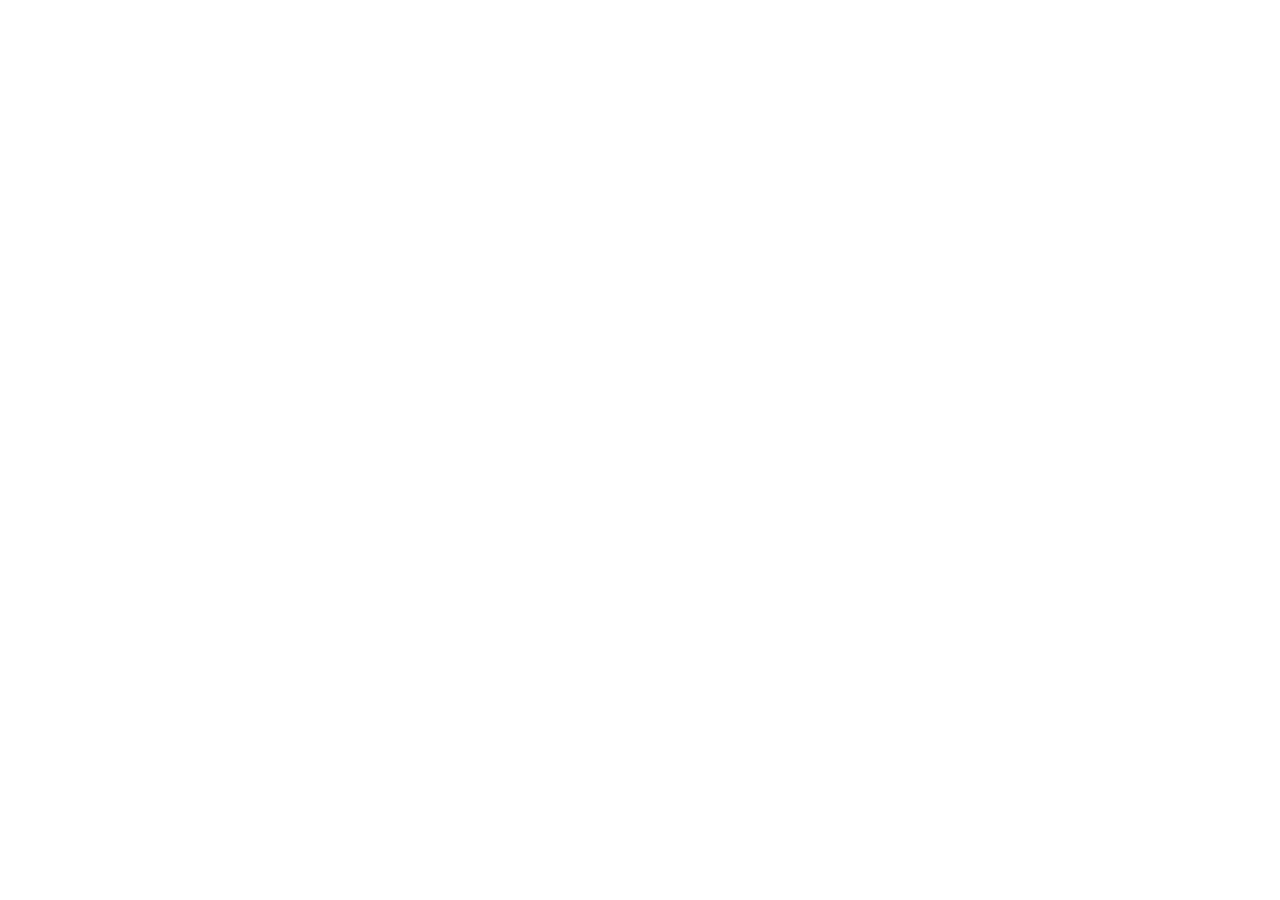
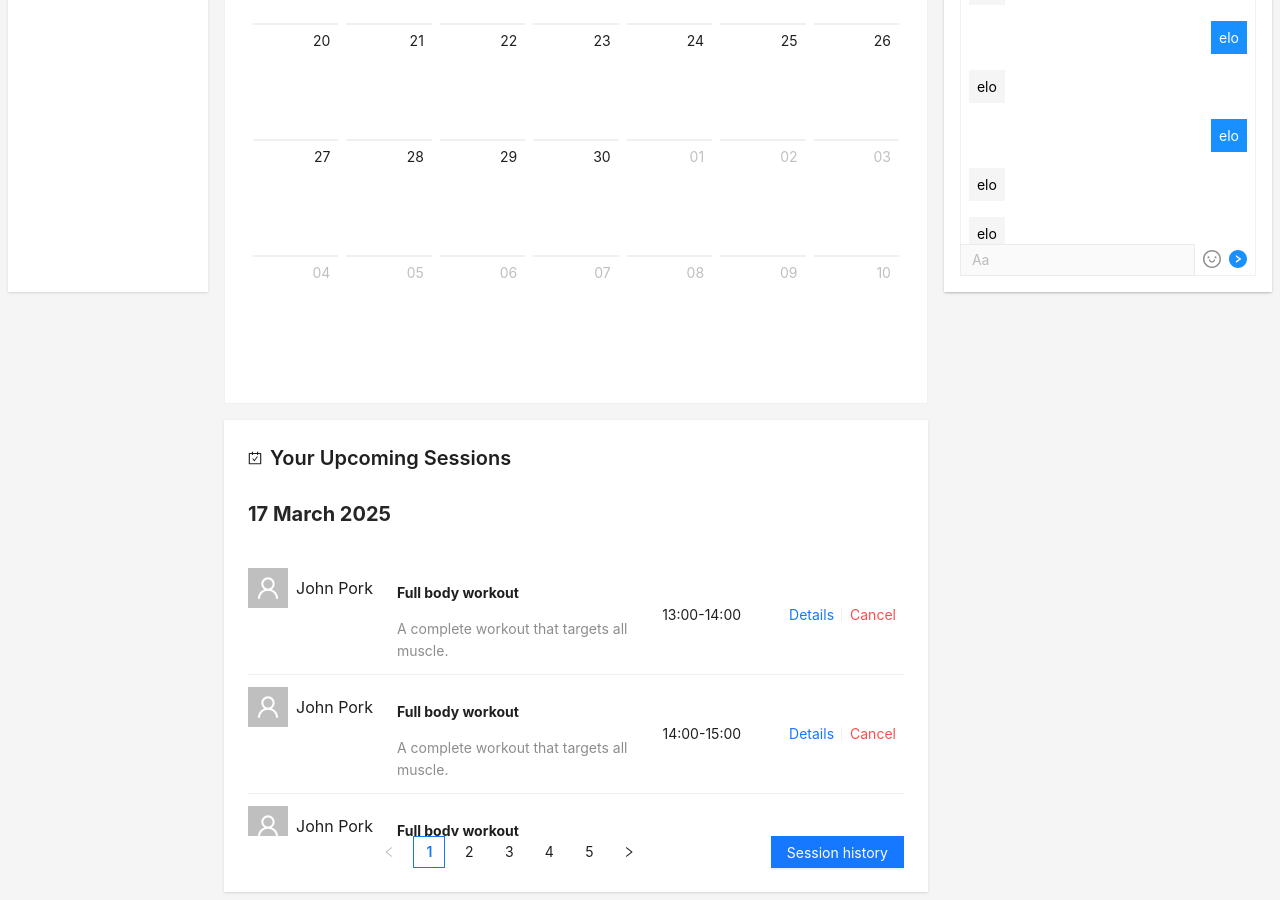
Before and after one commit to filip-stepien/gym-frontend, a React (Vite) app: page /sessions in a window 1280 px wide. Before the commit this address had no page. Shown: the part 500-1400 px from the top of the page. Before the commit the page ends 800 px from the top, so only its background shows below. Built offline with nearby package versions, Linux system fonts and the light colour scheme.

Commit message:
feat: add session page, not finished

```diff
--- a/src/Router.tsx
+++ b/src/Router.tsx
@@ -3,6 +3,7 @@ import { BrowserRouter, Routes, Route } from 'react-router';
 import { AuthenticatedLayout } from './layouts/AuthenticatedLayout';
 import { ClientDashboard } from './pages/ClientDashboard';
 import { ClientProgress } from './pages/ClientProgress';
+import { ClientSession } from './pages/ClientSession';
 
 export function Router() {
     return (
@@ -11,6 +12,7 @@ export function Router() {
                 <Route element={<AuthenticatedLayout renderChat />}>
                     <Route path='dashboard' element={<ClientDashboard />} />
                     <Route path='progress' element={<ClientProgress />} />
+                    <Route path='sessions' element={<ClientSession />} />
                 </Route>
             </Routes>
         </BrowserRouter>
--- /dev/null
+++ b/src/pages/ClientSession/CalendarCard.tsx
@@ -0,0 +1,9 @@
+import { Calendar, Card } from 'antd';
+
+export function CalendarCard() {
+    return (
+        <Card>
+            <Calendar />
+        </Card>
+    );
+}
--- /dev/null
+++ b/src/pages/ClientSession/ClientSession.tsx
@@ -0,0 +1,12 @@
+import { Flex } from 'antd';
+import { CalendarCard } from './CalendarCard';
+import { YourUpcomingSession } from './YourUpcomingSessions';
+
+export function ClientSession() {
+    return (
+        <Flex vertical className='gap-layout'>
+            <CalendarCard />
+            <YourUpcomingSession />
+        </Flex>
+    );
+}
--- /dev/null
+++ b/src/pages/ClientSession/YourUpcomingSessions.tsx
@@ -0,0 +1,93 @@
+import { Card } from '@/components/Card';
+import { CardTitle } from '@/components/CardTitle';
+import { ChatUser } from '@/components/Chat/ChatUser';
+import { Flex, Button, Pagination, Space, List, Divider } from 'antd';
+
+const data = [
+    {
+        title: 'Full body workout',
+        time: '13:00-14:00'
+    },
+    {
+        title: 'Full body workout',
+        time: '14:00-15:00'
+    },
+    {
+        title: 'Full body workout',
+        time: '15:00-16:00'
+    },
+    {
+        title: 'Full body workout',
+        time: '14:00-15:00'
+    },
+    {
+        title: 'Full body workout',
+        time: '14:00-15:00'
+    },
+    {
+        title: 'Full body workout',
+        time: '14:00-15:00'
+    },
+    {
+        title: 'Full body workout',
+        time: '14:00-15:00'
+    }
+];
+
+export function YourUpcomingSession() {
+    return (
+        <Card>
+            <CardTitle title='Your Upcoming Sessions' icon='sessions' />
+            <p className='text-font-primary text-xl font-bold'>17 March 2025</p>
+            <Flex>
+                <Flex vertical className='h-full w-full justify-between'>
+                    <Flex
+                        vertical
+                        className='h-70 w-full overflow-y-scroll'
+                        justify='space-between'
+                    >
+                        <List
+                            itemLayout='horizontal'
+                            dataSource={data}
+                            renderItem={item => (
+                                <List.Item
+                                    actions={[
+                                        <a key='list-loadmore-edit'>Details</a>,
+                                        <a key='list-loadmore-edit' className='text-danger'>
+                                            Cancel
+                                        </a>
+                                    ]}
+                                >
+                                    <List.Item.Meta
+                                        avatar={
+                                            <ChatUser newMessageCount={0} fullName='John Pork' />
+                                        }
+                                        title={<p>{item.title}</p>}
+                                        description='A complete workout that targets all muscle.'
+                                    />
+                                    <div>
+                                        <p>{item.time}</p>
+                                    </div>
+                                </List.Item>
+                            )}
+                        />
+                    </Flex>
+                    <Flex justify='space-between'>
+                        <Pagination
+                            defaultCurrent={1}
+                            total={50}
+                            showSizeChanger={false}
+                            pageSize={10}
+                            className='w-full'
+                            align='center'
+                        />
+
+                        <Button type='primary' className='primary'>
+                            Session history
+                        </Button>
+                    </Flex>
+                </Flex>
+            </Flex>
+        </Card>
+    );
+}
--- /dev/null
+++ b/src/pages/ClientSession/index.ts
@@ -0,0 +1 @@
+export { ClientSession } from './ClientSession';
```
